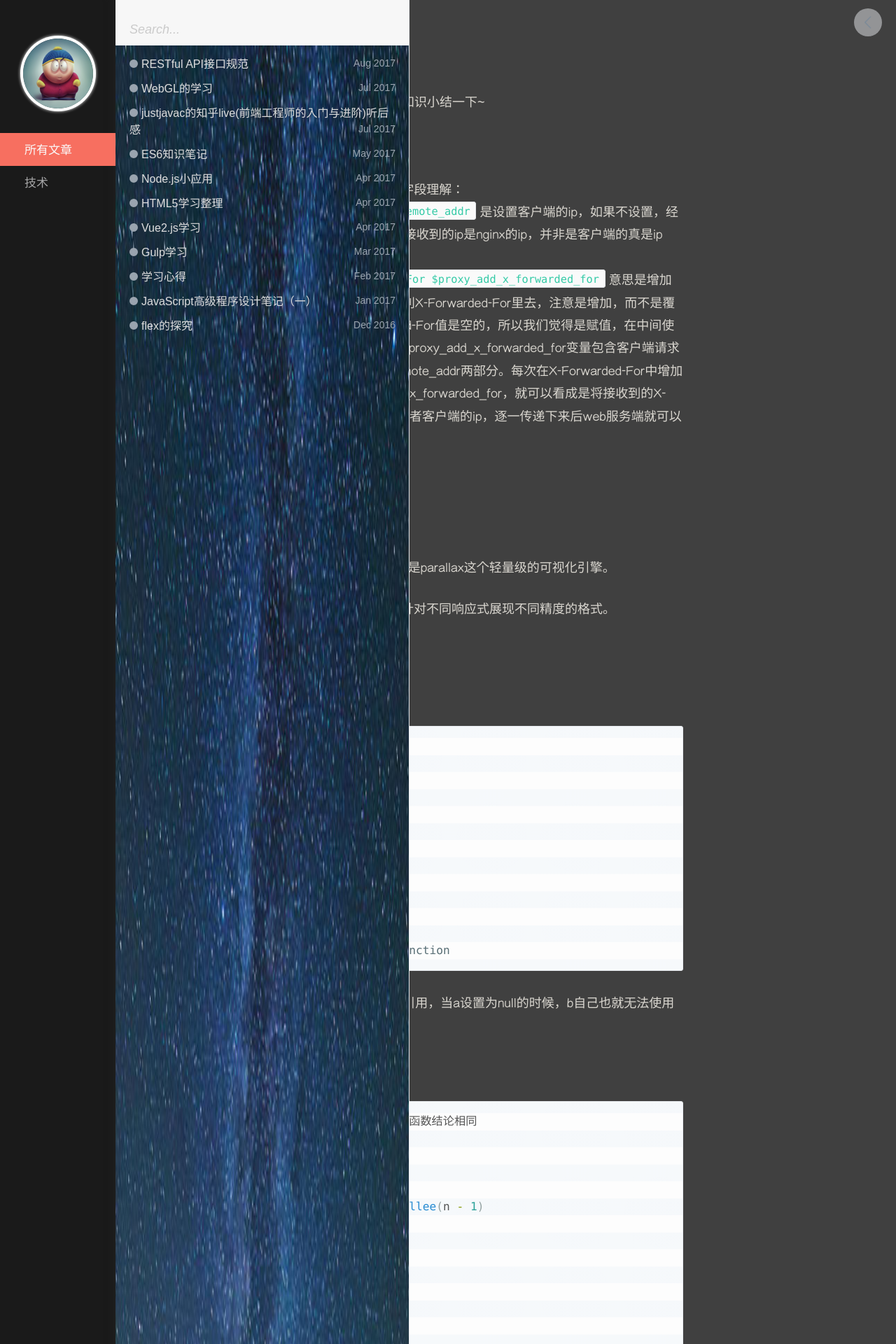
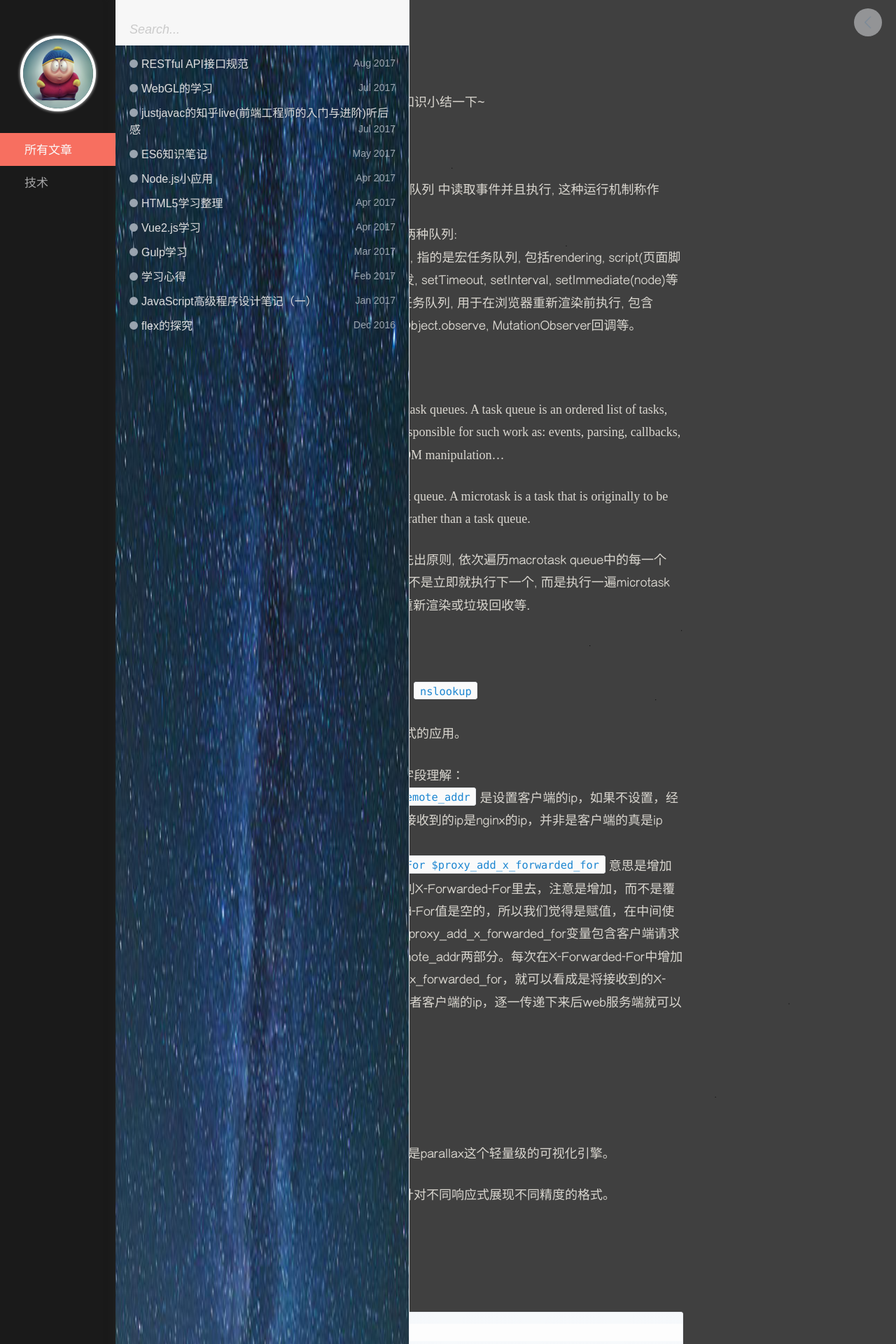
Before and after one commit to Yhspehy/Yhspehy.github.io, a Jekyll site: the page built from _posts/tech/2017-2-13-Study.md, in a window 1280 px wide. Shown: the top 1920 px of the page at 70% size. Built offline with Jekyll 4.4.1, drawn with Linux system fonts in a browser that asks for light colours; some of the changed text lies outside the part shown.

Commit message:
study-2017-12-14

```diff
--- a/_posts/tech/2017-2-13-Study.md
+++ b/_posts/tech/2017-2-13-Study.md
@@ -7,7 +7,25 @@ keywords: Study
 
 从今天开始，把每天的学习的一些知识小结一下~
 
+### 2017-12-14
+
+浏览器中, js引擎线程会循环从 任务队列 中读取事件并且执行, 这种运行机制称作 Event Loop (事件循环)。
+不仅如此, event loop至少拥有如下两种队列:
+1.task queue, 也叫macrotask queue, 指的是宏任务队列, 包括rendering, script(页面脚本), 鼠标, 键盘, 网络请求等事件触发, setTimeout, setInterval, setImmediate(node)等等。
+2.microtask queue, 指的是微任务队列, 用于在浏览器重新渲染前执行, 包含Promise, process.nextTick(node), Object.observe, MutationObserver回调等。
+
+以下是原文：
+>An event loop has one or more task queues. A task queue is an ordered list of tasks, which are algorithms that are responsible for such work as: events, parsing, callbacks, using a resource, reacting to DOM manipulation…
+
+>Each event loop has a microtask queue. A microtask is a task that is originally to be queued on the microtask queue rather than a task queue.
+
+浏览器(或宿主环境) 遵循队列先进先出原则, 依次遍历macrotask queue中的每一个task, 不过每执行一个macrotask, 并不是立即就执行下一个, 而是执行一遍microtask queue中的任务, 然后切换GUI线程重新渲染或垃圾回收等.
+
 ### 2017-12-13
+
+cmd中`arp -a`、`ipconfig/all`、`nslookup`
+
+window.requestAnimationFrame方式的应用。
 
 nginx X-real-ip、X-Forwarded-For字段理解：
 `proxy_set_header    X-real-ip $remote_addr` 是设置客户端的ip，如果不设置，经过代理服务器nginx后，web服务器接收到的ip是nginx的ip，并非是客户端的真是ip（如果只隔了1台nginx）。
--- a/assets/css/style.css
+++ b/assets/css/style.css
@@ -488,6 +488,7 @@ strong {
 
 blockquote {
   margin: 1.5em 0 1.5em 2em;
+  font-family: '微软雅黑';
   padding-left: .5em;
   border-left: 5px solid #e5e8ec; }
 
@@ -1030,7 +1031,7 @@ pre > code {
 /* Inline code */
 :not(pre) > code {
   padding: .25em .5em .1em;
-  color: #33caa6;
+  color: #1C86D1;
   font: .85em Consolas, Monaco, 'Andale Mono', monospace;
   background: #fafafa;
   border: 1px solid #e5e8ec;
--- a/assets/js/script.js
+++ b/assets/js/script.js
@@ -185,7 +185,7 @@ function afterPjax() {
       z: o(v, "zIndex", -1),
       o: o(v, "opacity", 1),
       c: o(v, "color", "255,255,153"),
-      n: o(v, "count", 49)
+      n: o(v, "count", 30)
     }
   }
   function k() {
@@ -195,16 +195,10 @@ function afterPjax() {
     pp.width = r
     if ($(window).width() <= 1280) {
       $('#sidebar').addClass('mobile');
-      console.log(e)
-      console.log(r)
-      console.log(n)
       e.clearRect(0, 0, r, n);
       t = []
     } else {
       $('#sidebar').removeClass('mobile');
-      setTimeout(function() {
-        b()
-      }, 100)
     }
   }
   function b() {
@@ -278,8 +272,8 @@ function afterPjax() {
     })
   }
 
-    // setTimeout(function() {
-    //   b()
-    // }, 100)
+    setTimeout(function() {
+      b()
+    }, 100)
 
 }();
```
